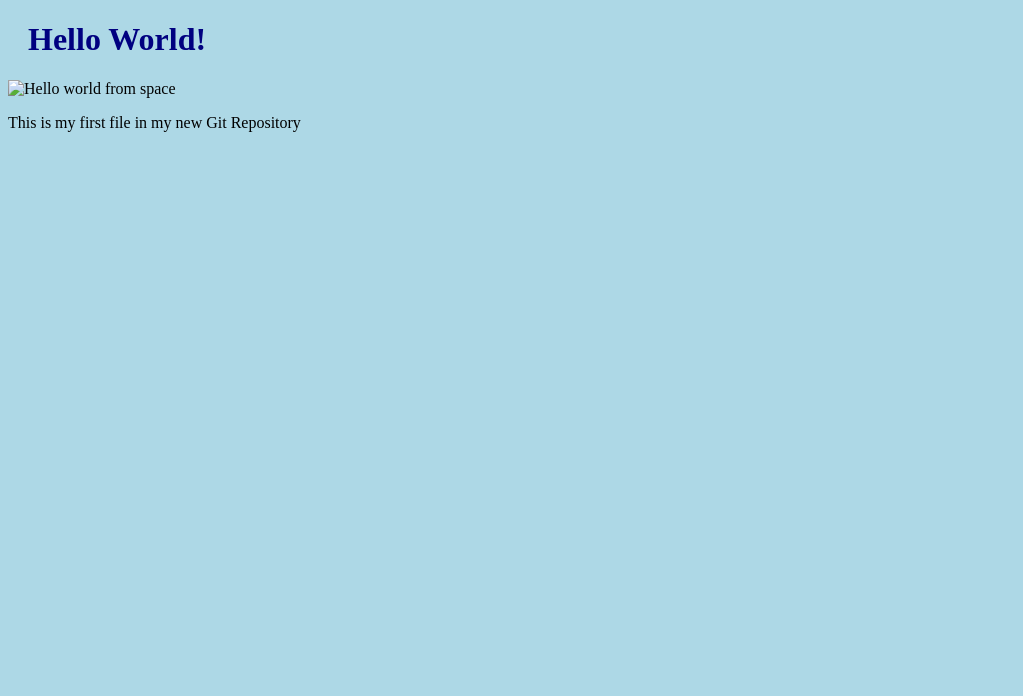
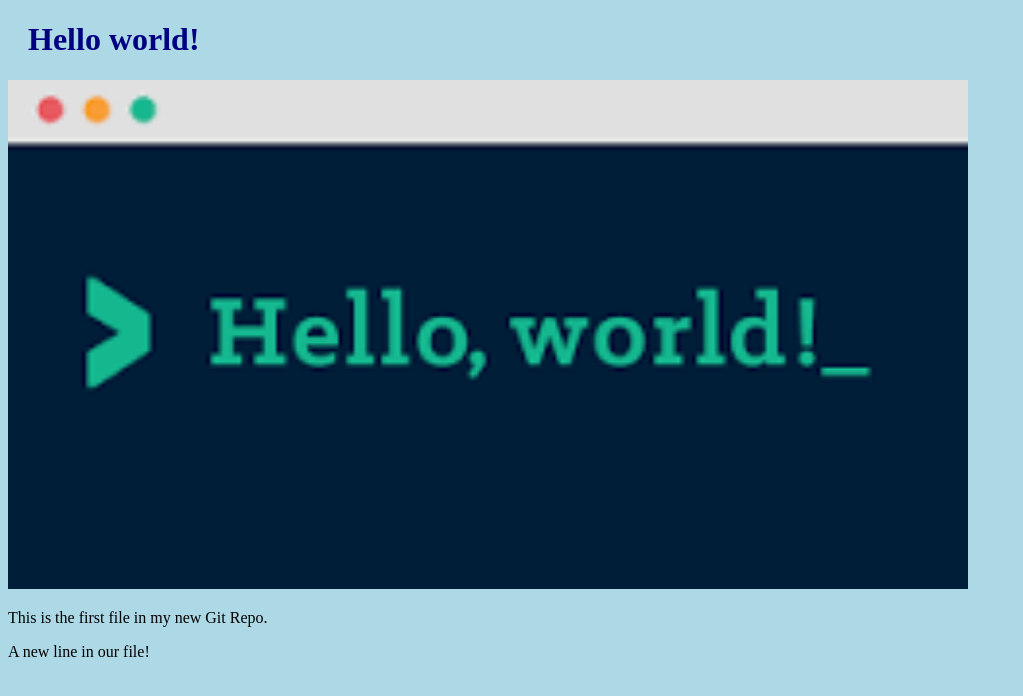
Before and after one commit to chamundilc/Hello_world, a plain HTML site: page index.html in a window 1280 px wide. Shown: the whole page, without its empty margins (0-1023 px from the left). Drawn offline with Linux system fonts and the light colour scheme.

Commit message:
Added image to Hello World

```diff
--- a/index.html
+++ b/index.html
@@ -5,7 +5,12 @@
 <link rel="stylesheet" href="bluestyle.css">
 </head>
 <body>
-<h1>Hello World!</h1>
-<div><img src="img.hello_world.jpg" alt="Hello world from space" style="width:100%;max-width:960px"></div>
-<p> This is my first file in my new Git Repository</p>
+
+<h1>Hello world!</h1>
+<div><img src="img_hello_world.jpg" alt="Hello World from Space"
+style="width:100%;max-width:960px"></div>
+<p>This is the first file in my new Git Repo.</p>
+<p>A new line in our file!</p>
+
 </body>
+</html>
```
Also changed, not shown: img_hello_world.jpg (added).
